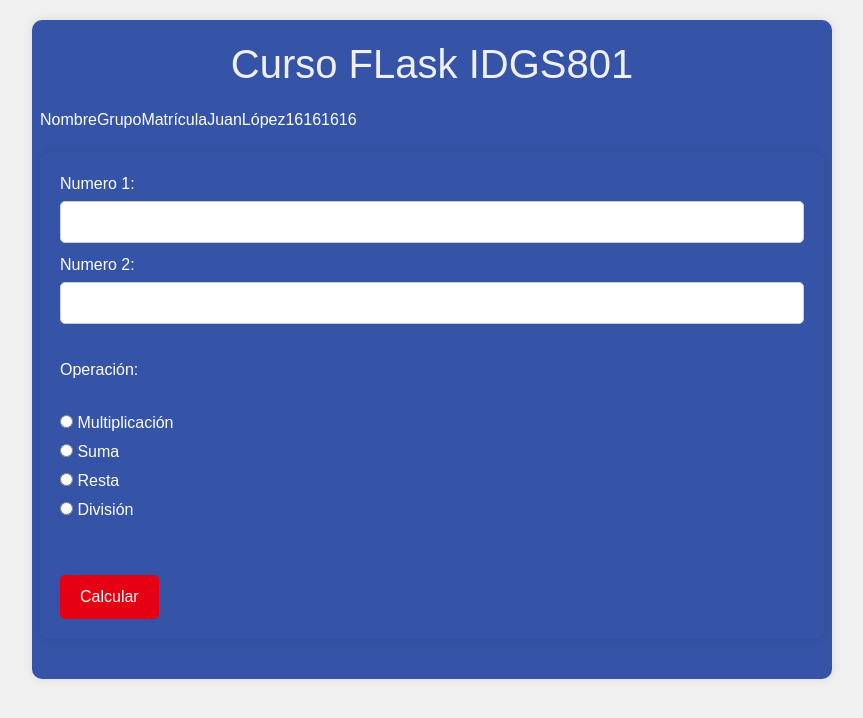
After one commit to IDGS-801-22001042/IntroFlask, a Flask app: page /OperasBas in a window 1280 px wide. The commit adds this page. Shown: the top 718 px of the page, without its empty margins (208-1071 px from the left). Run offline with Flask 3, Linux system fonts and the light colour scheme; some libraries are stand-ins or nearby versions.

Commit message:
12-02-2025 Cinepolis HTML

```diff
--- a/main.py
+++ b/main.py
@@ -1,12 +1,12 @@
-from flask import Flask, render_template
+from flask import Flask, render_template, request
 
 app = Flask(__name__)
 
 @app.route("/")
 def index():
-    titulo="IDGS801"
-    lista=["pedro","juan","luis"]
-    return render_template("index.html",titulo= titulo,lista=lista)
+    titulo = "IDGS801"
+    lista = ["pedro", "juan", "luis"]
+    return render_template("index.html", titulo=titulo, lista=lista)
 
 @app.route("/ejemplo1")
 def ejemplo1():
@@ -20,25 +20,23 @@
 def hola():
     return "<h1>Hola, mundo---Hola--</h1>"
 
-if __name__ == "__main__":
-    app.run(debug=True, port=3000)
-
 @app.route("/user/<string:user>")
 def user(user):
-    print(f"User function called with: {user}")  # Add this line
+    print(f"User function called with: {user}")
     return f"<h1>Hello {user}</h1>"
 
 @app.route("/numero/<int:n>")
 def numero(n):
-    return f"<h1>El número es: {FileNotFoundError}</h1>"
+
+    return f"<h1>El número es: {n}</h1>"
 
 @app.route("/user/<int:id>/<string:username>")
 def username(id, username):
     return f"<h1>Hello {username}, ¡Tu ID es: {id}!</h1>"
 
 @app.route("/suma/<float:n1>/<float:n2>")
-def suma(n1,n2):
-    return f"<h1>La suma es: {n1+n2}</h1>"
+def suma(n1, n2):
+    return f"<h1>La suma es: {n1 + n2}</h1>"
 
 @app.route("/default/")
 @app.route("/default/<string:param>")
@@ -46,15 +44,45 @@
     return f"<h1>Hola, {param}</h1>"
 
 @app.route("/operas")
-def operas():
-    return '''<form action="procesar.php" method="post">
-            <label for="nombre">Nombre:</label>
-            <input type="text" id="nombre" name="nombre" required>
-            <br><br>
+def operasi():
+    return '''<form action="/procesar" method="post">  </form>'''
 
-            <label for="apellidos">Apellidos:</label>
-            <input type="text" id="apellidos" name="apellidos" required>
-            <br><br>
+@app.route("/OperasBas", methods=["GET", "POST"])
+def operasBas():
+    return render_template("OperasBas.html")
 
-            <button type="submit">Enviar</button>
-        </form>'''
+@app.route("/resultado", methods=["GET", "POST"])
+def res():
+    if request.method == "POST":
+        n1 = request.form.get("n1")
+        n2 = request.form.get("n2")
+        operacion = request.form.get("operacion")
+
+        try:
+            n1 = int(n1)
+            n2 = int(n2)
+
+            if operacion == "multiplicacion":
+                result = n1 * n2
+                return f"La multiplicación de {n1} y {n2} es: {result}"
+            elif operacion == "suma":
+                result = n1 + n2
+                return f"La suma de {n1} y {n2} es: {result}"
+            elif operacion == "resta":
+                result = n1 - n2
+                return f"La resta de {n1} y {n2} es: {result}"
+            elif operacion == "division":
+                if n2 == 0:
+                    return "No se puede dividir por cero."
+                result = n1 / n2
+                return f"La división de {n1} y {n2} es: {result}"
+            else:
+                return "Operación no válida."
+
+        except (ValueError, TypeError):
+            return "Solo números"
+    return "Únicamente solicitudes POST"
+
+
+if __name__ == "__main__":
+    app.run(debug=True, port=3000)
--- /dev/null
+++ b/static/css/styles.css
@@ -0,0 +1,74 @@
+body {
+    font-family: sans-serif; /* Fuente de letra moderna */
+    background-color: #f0f0f0; /* Fondo gris claro */
+    margin: 0;
+    padding: 0;
+}
+
+.container {
+    width: 800px; /* Ancho del contenedor principal */
+    margin: 20px auto; /* Centrar el contenedor */
+    background-color: #3554a7; /* Fondo blanco para el contenedor */
+    padding: 20px;
+    border-radius: 10px; /* Bordes redondeados */
+    box-shadow: 0 0 10px rgba(0, 0, 0, 0.1); /* Sombra ligera */
+    color: #fff
+}
+
+h1 {
+    color: #f0f0f0; /* Rojo característico de Cinepolis */
+    text-align: center;
+    margin-bottom: 20px;
+}
+
+label {
+    display: block;
+    margin-bottom: 5px;
+}
+
+input[type="text"],
+input[type="number"],
+select {
+    width: 100%;
+    padding: 8px;
+    margin-bottom: 10px;
+    box-sizing: border-box;
+    border: 1px solid #ccc; /* Bordes grises */
+    border-radius: 5px; /* Bordes redondeados */
+}
+
+button {
+    background-color: #e60013; /* Rojo de Cinepolis */
+    color: white;
+    padding: 10px 20px;
+    border: none;
+    border-radius: 5px;
+    cursor: pointer;
+}
+
+table {
+    width: 100%;
+    border-collapse: collapse;
+    margin-top: 20px;
+}
+
+th,
+td {
+    padding: 8px;
+    border: 1px solid #dddddd;
+    text-align: left;
+}
+
+th {
+    background-color: #2c68d8; /* Fondo gris claro para encabezados */
+}
+
+/* Estilos específicos para el resumen de compras */
+#resumen table {
+    margin-top: 0; /* Elimina el margen superior */
+}
+
+#resumen th {
+    background-color: #e60013; /* Rojo para encabezados de resumen */
+    color: white;
+}
--- /dev/null
+++ b/templates/OperasBas.html
@@ -0,0 +1,27 @@
+{% extends "layout.html" %}
+{% block container %}
+
+<form action="/resultado" method="post">
+    <label for="n1">Numero 1:</label>
+    <input type="number" id="n1" name="n1" required><br>
+    <label for="n2">Numero 2:</label>
+    <input type="number" id="n2" name="n2" required><br><br>
+
+    <label>Operación:</label><br>
+    <label for="multiplicacion">
+        <input type="radio" id="multiplicacion" name="operacion" value="multiplicacion" required> Multiplicación
+    </label>
+    <label for="suma">
+        <input type="radio" id="suma" name="operacion" value="suma"> Suma
+    </label>
+    <label for="resta">
+        <input type="radio" id="resta" name="operacion" value="resta"> Resta
+    </label>
+    <label for="division">
+        <input type="radio" id="division" name="operacion" value="division"> División
+    </label><br><br>
+
+    <button type="submit">Calcular</button>
+</form>
+
+{% endblock %}
--- a/templates/layout.html
+++ b/templates/layout.html
@@ -7,7 +7,7 @@
     <link rel="stylesheet" href="https://cdn.jsdelivr.net/npm/bootstrap@5.3.0/dist/css/bootstrap.min.css" />
     <link rel="stylesheet" href="https://cdn.jsdelivr.net/npm/bootstrap@5.3.0/dist/js/bootstrap.bundle.min.js" />
     <link rel="stylesheet" href="https://cdn.jsdelivr.net/npm/bootstrap-icons@1.10.5/font/bootstrap-icons.css">
-
+    <link rel="stylesheet" href="../static/css/styles.css">
     <script src="https://kit.fontawesome.com/5b2670a1a9.js" crossorigin="anonymous"></script>
     <script src="https://cdn.jsdelivr.net/npm/bootstrap@5.2.3/dist/js/bootstrap.bundle.min.js"></script>
     <script src="https://cdn.jsdelivr.net/npm/sweetalert2@11"></script>
@@ -35,9 +35,10 @@
                 </tbody>
             </table>
 
-
-            {%block container%}
-            {%endblock%}
+            <div class="container">
+                {% block container %}
+                {% endblock %}
+            </div>
         </div>
     </div>
 
```
Also changed, not shown: cinepolis_app.py (added, +112 -0 lines), templates/Cinepolis.html (added, +85 -0 lines).
